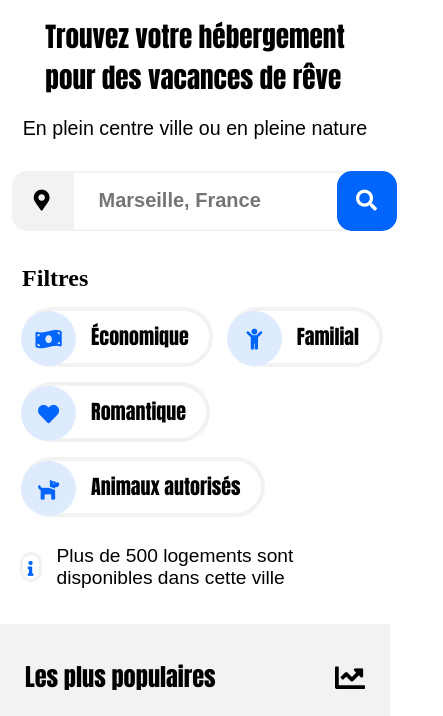
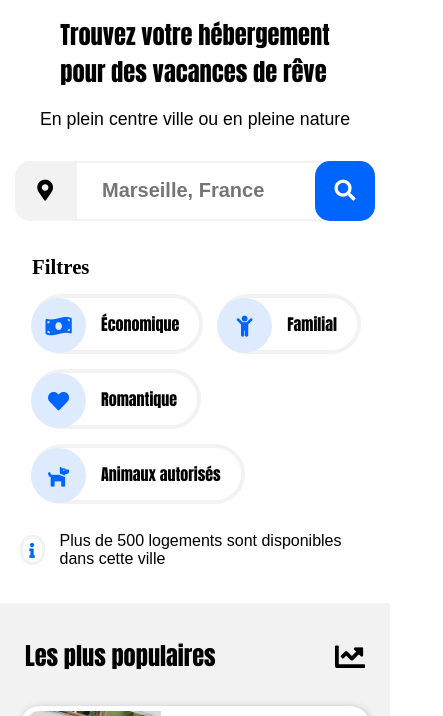
Before and after one commit to Smalgoire/PROJET-2, a plain HTML site: page index.html in a window 390 px wide. Shown: the part 158-874 px from the top of the page, 443 px wide, since content can reach past the window. Drawn offline with Linux system fonts and the light colour scheme; files whose address does not match are found by name; a web font is replaced by a local one.

Commit message:
Responsive Adjustments

```diff
--- a/css/style.css
+++ b/css/style.css
@@ -104,6 +104,8 @@ a { /* Pas de surlignage et pas de couleur par défaut pour les liens */
   #logo-booki {
     width: 140px;
     padding: 15px 0px 15px 0px;
+    position: relative; /* on decalage légerement le logo par rapport à sa position centrée réelle car il y a un espace vide dans l'image qui fausse le centrage */
+    left: 20px;
    }
 
   nav {
@@ -261,11 +263,11 @@ input[type="text"]
   }
 
   #search-bloc p {
-    font-size: 135%;
+    font-size: 130%;
   }
 
   #search-bloc h1 {
-    font-size: 170%;
+    font-size: 148%;
   }
 
   input {
@@ -284,6 +286,7 @@ input[type="text"]
 
   #search-bloc {
     align-items: center;
+    font-size: 90%;
   }
 
   #search-bloc p {
@@ -314,13 +317,13 @@ input[type="text"]
   }
 
   input {
-    width: 275px;
+    width: 250px;
     padding-left: 25px;
   }
 
   #element-form {
     position: relative;
-    left: 30px;
+    left: 21px;
     margin-top: 15px;
   }
 
@@ -336,7 +339,7 @@ input[type="text"]
 
 }
 
-/* Partie Filtres recherche */
+/* Partie Filtres */
 
 #filter-bloc {
   display: flex;
@@ -488,13 +491,19 @@ input[type="text"]
     flex-direction: column;
     align-items: flex-start;
     margin-top: 15px;
-    width: fit-content;
+    width: auto;
   }
 
   #filter-bloc p {
-    font-size: 150%;
-    margin-left: 15px;
+    font-size: 130%;
+    margin-left: 20px;
     margin-bottom: 0;
+  }
+
+  #filter-bloc h4 {
+    font-size: 80%;
+    margin-top: 5px;
+    margin-bottom: 5px;
   }
 
   #filters {
@@ -502,6 +511,8 @@ input[type="text"]
     align-items: flex-start;
     width: fit-content;
     margin-bottom: 10px;
+    margin-left: 5px;
+    margin-right: 17px;
   }
 
   .filtericons-container {
@@ -519,7 +530,7 @@ input[type="text"]
   }
 
   .info {
-    font-size: 120%;
+    font-size: 100%;
     width: 90%;
     justify-content: center;
   }
```
